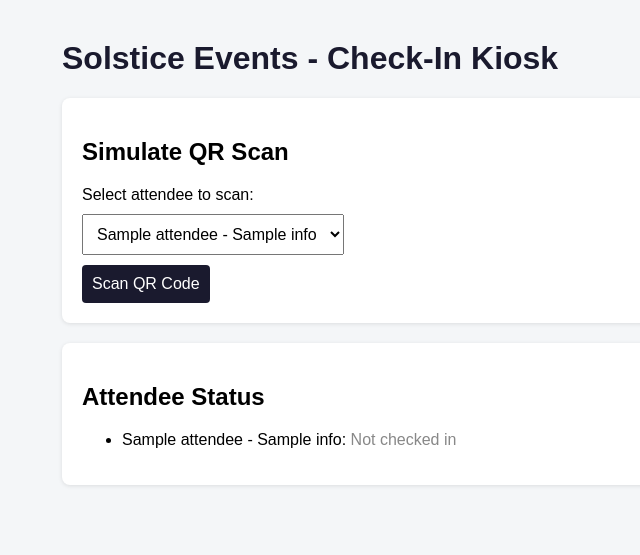
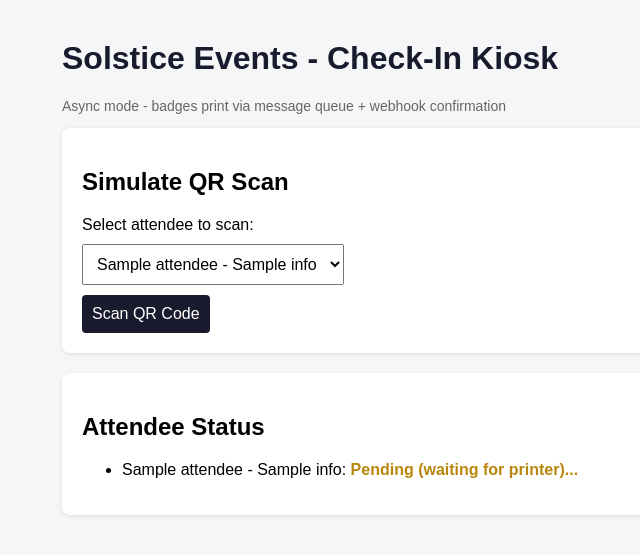
Before and after one commit to Wycliffe-M/solstice-checkin-kiosk, a Flask app: template templates/kiosk.html in a window 1280 px wide. Shown: the top 555 px of the page, without its empty margins (278-918 px from the left). Run offline with Flask 3, Linux system fonts and the light colour scheme; the template is opened without the code that fills it: most values are stand-ins (such as "Sample title", 1, 10 or a date in 2020).

Commit message:
feat: refactor to async message-queue + webhook model per Day 4 pivot
- Remove synchronous vendor call (mock_vendor.py deleted, see pre-pivot-v1 tag)
- Add mock_queue.py to simulate async job publishing + delayed vendor callback
- Add /webhook/print-complete endpoint to receive completion confirmation
- Add pending status so 'Checked In' only shows after webhook confirms
- Duplicate-scan protection now guards both pending and checked_in states
- Add /status polling endpoint + live UI auto-update

```diff
--- a/app.py
+++ b/app.py
@@ -1,42 +1,41 @@
 """
 app.py
 
-Solstice Events Co. - Check-In Kiosk (PRE-PIVOT version, original spec).
+Solstice Events Co. - Check-In Kiosk (POST-PIVOT version, async spec).
 
-Flow:
-  1. Staff "scans" an attendee's QR code (simulated via a simple web form
-     where the attendee ID is entered/selected).
-  2. The app calls the vendor's badge-printer API SYNCHRONOUSLY and waits
-     for the print job's success response.
-  3. "Checked In" is shown on screen only once printing has succeeded.
-  4. Duplicate scans of an already-checked-in attendee must NOT trigger
-     a second print job.
+REFACTOR NOTE (Day 4 pivot):
+The vendor's synchronous badge-printer API has been deprecated. The old
+version of this file called the vendor directly with requests.post() and
+waited for a success response before showing "Checked In" (see the
+'pre-pivot-v1' git tag for that implementation - it has been fully
+removed from this version, not left running in parallel).
 
-This version will be refactored at the Day 4 pivot to use an async
-message-queue + webhook model instead of the synchronous vendor call.
+New flow:
+  1. Staff "scans" an attendee's QR code.
+  2. Instead of calling the vendor directly, the app PUBLISHES a print
+     job onto a (simulated) message queue and returns immediately.
+  3. The attendee is shown as "Pending" - NOT "Checked In" - until the
+     vendor's webhook callback confirms the print actually completed.
+  4. When the webhook fires, the attendee flips to "Checked In".
+  5. Duplicate-scan protection must hold even though confirmations can
+     arrive out of order - guarded at BOTH scan-time (no duplicate job
+     creation) and webhook-time (no duplicate processing of a
+     confirmation).
 """
 
-import requests
-from flask import Flask, request, render_template, redirect, url_for, flash
+from flask import Flask, request, render_template, redirect, url_for, flash, jsonify
 
-from mock_vendor import mock_vendor_bp
+from mock_queue import publish_print_job, print_jobs
 
 app = Flask(__name__)
 app.secret_key = "dev-only-secret-key"  # fine for local MVP, not for production
 
-# Register the mock vendor endpoint (simulates the external printer API)
-app.register_blueprint(mock_vendor_bp)
-
-# Base URL where our own mock vendor endpoint lives.
-# In a real system this would be the vendor's actual API base URL.
-VENDOR_PRINT_URL = "http://127.0.0.1:5000/vendor/print"
-
 # --- In-memory attendee "database" ---------------------------------------
-# For this MVP, a simple dict is enough. Keys are attendee IDs.
+# Status can be: "not_checked_in", "pending", "checked_in"
 attendees = {
-    "A001": {"name": "Wanjiku Mwangi", "checked_in": False},
-    "A002": {"name": "David Otieno", "checked_in": False},
-    "A003": {"name": "Fatuma Hassan", "checked_in": False},
+    "A001": {"name": "Wanjiku Mwangi", "status": "not_checked_in"},
+    "A002": {"name": "David Otieno", "status": "not_checked_in"},
+    "A003": {"name": "Fatuma Hassan", "status": "not_checked_in"},
 }
 
 
@@ -49,12 +48,14 @@ def kiosk_home():
 @app.route("/checkin", methods=["POST"])
 def checkin():
     """
-    Handles a simulated QR scan for a given attendee.
+    Handles a simulated QR scan for a given attendee (POST-PIVOT).
 
-    - If the attendee is already checked in: reject, do NOT call the
-      printer again (duplicate-scan protection).
-    - If not yet checked in: call the vendor's print API synchronously,
-      wait for success, then mark as checked in and show "Checked In".
+    - If already "pending" or "checked_in": reject immediately, do NOT
+      publish a new print job (prevents duplicate jobs from a duplicate
+      scan, even before any webhook has confirmed anything).
+    - If "not_checked_in": publish a print job to the mock queue and
+      mark the attendee as "pending". The UI will NOT say "Checked In"
+      yet - that only happens once the webhook confirms completion.
     """
     attendee_id = request.form.get("attendee_id")
 
@@ -64,34 +65,76 @@ def checkin():
 
     attendee = attendees[attendee_id]
 
-    # --- Duplicate-scan protection ---
-    if attendee["checked_in"]:
+    # --- Duplicate-scan protection (scan-time guard) ---
+    if attendee["status"] in ("pending", "checked_in"):
         flash(
-            f"{attendee['name']} ({attendee_id}) is already checked in. "
-            f"No badge will be printed again.",
+            f"{attendee['name']} ({attendee_id}) already has a print job "
+            f"in progress or completed. No new badge will be queued.",
             "warning"
         )
         return redirect(url_for("kiosk_home"))
 
-    # --- Not yet checked in: call the vendor's print API synchronously ---
-    try:
-        response = requests.post(
-            VENDOR_PRINT_URL,
-            json={"attendee_id": attendee_id},
-            timeout=5  # sensible timeout for a synchronous call
-        )
-    except requests.exceptions.RequestException as e:
-        flash(f"Could not reach printer service: {e}", "error")
-        return redirect(url_for("kiosk_home"))
+    # --- Not yet checked in: publish to the queue and return immediately ---
+    job_id = publish_print_job(attendee_id)
+    attendee["status"] = "pending"
+    attendee["job_id"] = job_id
 
-    if response.status_code == 200 and response.json().get("status") == "success":
-        # Only NOW, after print success, do we mark them as checked in.
-        attendee["checked_in"] = True
-        flash(f"{attendee['name']} ({attendee_id}) - Checked In! Badge printed.", "success")
-    else:
-        flash(f"Print failed for {attendee['name']} ({attendee_id}). Please try again.", "error")
+    flash(
+        f"{attendee['name']} ({attendee_id}) - Print job queued. "
+        f"Waiting for printer confirmation...",
+        "info"
+    )
+    return redirect(url_for("kiosk_home"))
 
-    return redirect(url_for("kiosk_home"))
+
+@app.route("/webhook/print-complete", methods=["POST"])
+def webhook_print_complete():
+    """
+    Receives the vendor's asynchronous confirmation that a print job
+    has completed. This is what finally flips an attendee to
+    "Checked In" - never the /checkin route itself.
+
+    Guards against out-of-order or duplicate webhook deliveries using
+    the job_id: a job already marked "processed" is ignored safely.
+    """
+    data = request.get_json()
+
+    if not data or "job_id" not in data or "attendee_id" not in data:
+        return jsonify({"error": "Malformed webhook payload"}), 400
+
+    job_id = data["job_id"]
+    attendee_id = data["attendee_id"]
+
+    job = print_jobs.get(job_id)
+
+    # --- Webhook-time duplicate/out-of-order guard ---
+    if not job:
+        # Unknown job - ignore safely (could be a stale/duplicate delivery)
+        return jsonify({"status": "ignored", "reason": "unknown job_id"}), 200
+
+    if job.get("processed"):
+        # Already handled this confirmation once - ignore duplicates
+        return jsonify({"status": "ignored", "reason": "already processed"}), 200
+
+    job["processed"] = True
+
+    attendee = attendees.get(attendee_id)
+    if attendee and attendee["status"] == "pending":
+        attendee["status"] = "checked_in"
+
+    return jsonify({"status": "acknowledged"}), 200
+
+
+@app.route("/status", methods=["GET"])
+def status_poll():
+    """
+    Lightweight JSON endpoint so the kiosk page can poll for status
+    updates without a full page reload (used by the auto-refresh
+    script in kiosk.html).
+    """
+    return jsonify({
+        aid: info["status"] for aid, info in attendees.items()
+    })
 
 
 if __name__ == "__main__":
--- a/templates/kiosk.html
+++ b/templates/kiosk.html
@@ -44,16 +44,19 @@
         .flash.success { background: #d4edda; color: #155724; }
         .flash.warning { background: #fff3cd; color: #856404; }
         .flash.error   { background: #f8d7da; color: #721c24; }
+        .flash.info    { background: #d1ecf1; color: #0c5460; }
 
         .attendee-list li {
             margin-bottom: 6px;
         }
-        .status-in { color: green; font-weight: bold; }
-        .status-out { color: #888; }
+        .status-in      { color: green; font-weight: bold; }
+        .status-out     { color: #888; }
+        .status-pending { color: #b8860b; font-weight: bold; }
     </style>
 </head>
 <body>
     <h1>Solstice Events - Check-In Kiosk</h1>
+    <p style="color:#666; font-size: 14px;">Async mode - badges print via message queue + webhook confirmation</p>
 
     {% with messages = get_flashed_messages(with_categories=true) %}
         {% if messages %}
@@ -79,12 +82,14 @@
 
     <div class="card">
         <h2>Attendee Status</h2>
-        <ul class="attendee-list">
+        <ul class="attendee-list" id="attendee-list">
             {% for id, info in attendees.items() %}
-                <li>
+                <li id="status-{{ id }}">
                     {{ id }} - {{ info.name }}:
-                    {% if info.checked_in %}
+                    {% if info.status == "checked_in" %}
                         <span class="status-in">Checked In</span>
+                    {% elif info.status == "pending" %}
+                        <span class="status-pending">Pending (waiting for printer)...</span>
                     {% else %}
                         <span class="status-out">Not checked in</span>
                     {% endif %}
@@ -92,5 +97,34 @@
             {% endfor %}
         </ul>
     </div>
+
+    <script>
+        // Lightweight polling: check /status every 1.5s and update the
+        // page live, so "Pending" flips to "Checked In" automatically
+        // once the webhook confirms - without a manual page refresh.
+        const labels = {
+            "checked_in": '<span class="status-in">Checked In</span>',
+            "pending": '<span class="status-pending">Pending (waiting for printer)...</span>',
+            "not_checked_in": '<span class="status-out">Not checked in</span>'
+        };
+
+        async function pollStatus() {
+            try {
+                const res = await fetch("{{ url_for('status_poll') }}");
+                const data = await res.json();
+                for (const [id, status] of Object.entries(data)) {
+                    const el = document.getElementById("status-" + id);
+                    if (el) {
+                        const name = el.textContent.split(":")[0];
+                        el.innerHTML = name + ": " + labels[status];
+                    }
+                }
+            } catch (e) {
+                // Silently ignore transient errors - next poll will retry
+            }
+        }
+
+        setInterval(pollStatus, 1500);
+    </script>
 </body>
 </html>
```
Also changed, not shown: mock_queue.py (added, +74 -0 lines), mock_vendor.py (deleted, +0 -51 lines).
